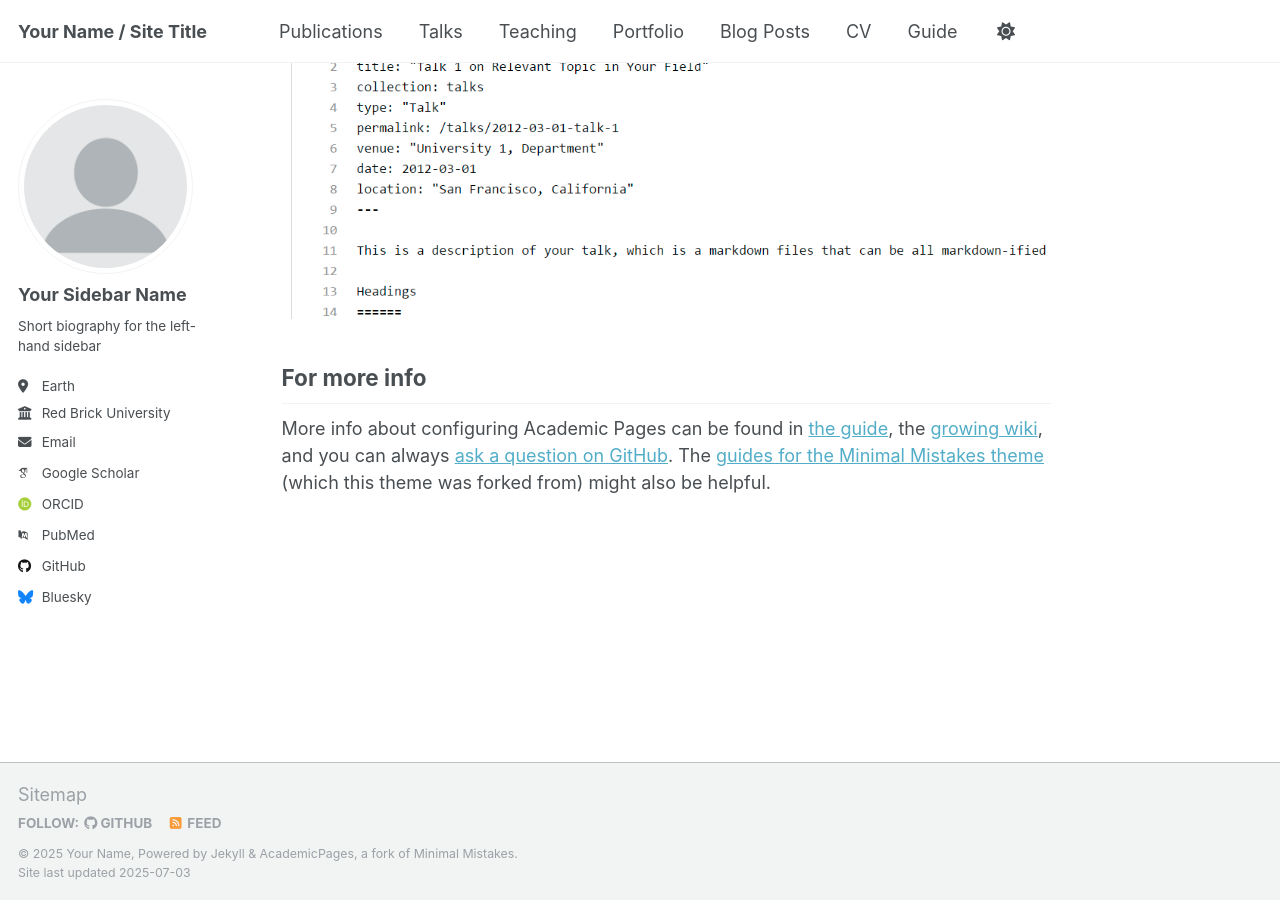
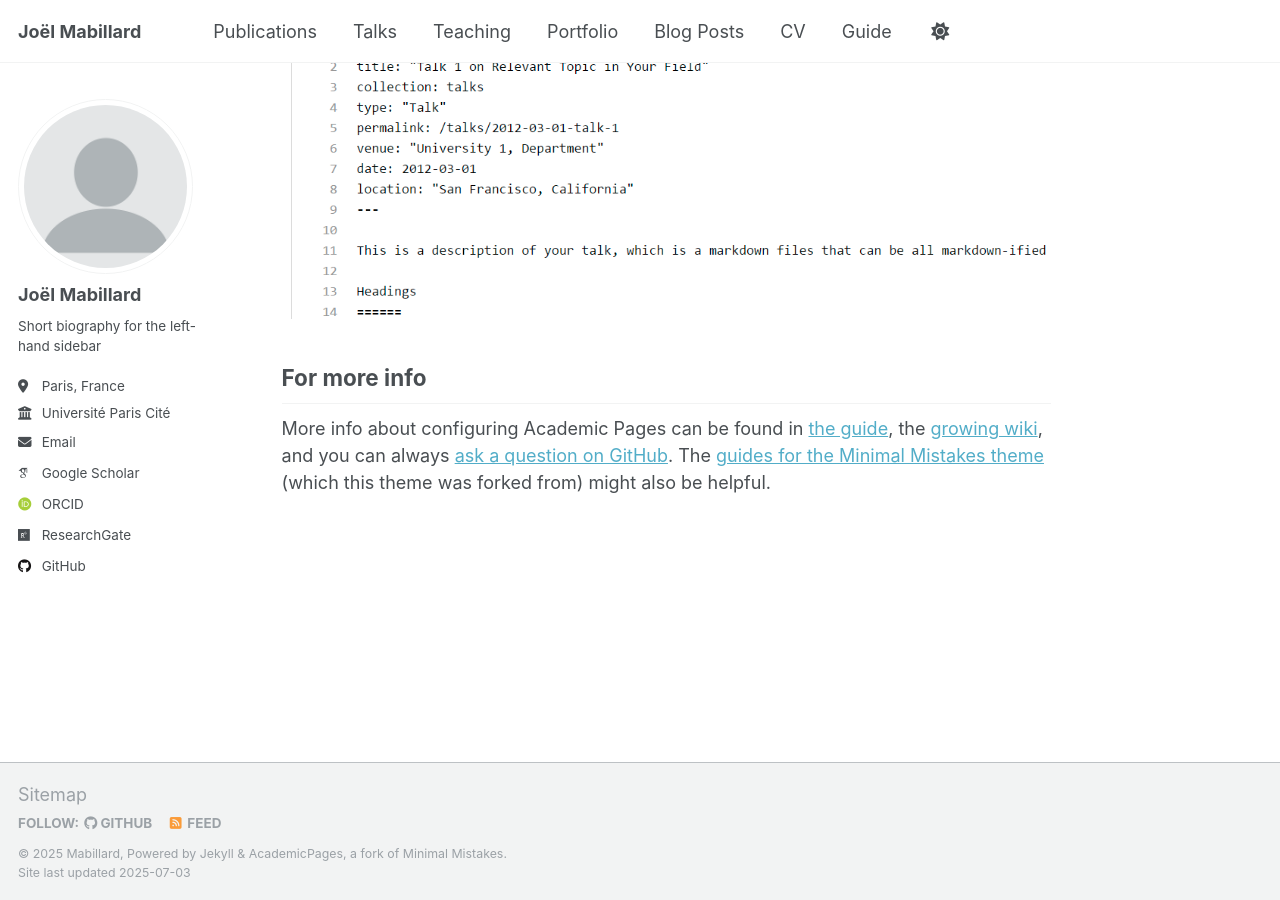
Before and after one commit to joelmabillard/joelmabillard.github.io, a Jekyll site: the page built from _pages/about.md, in a window 1280 px wide and 900 px high, scrolled down 2880 px. Built offline with Jekyll 4.4.1, drawn with Linux system fonts in a browser that asks for light colours; some web fonts are replaced; a script that is not in the unit is left out.

Commit message:
Update _config.yml

```diff
--- a/_config.yml
+++ b/_config.yml
@@ -9,13 +9,13 @@
 # Basic Site Settings
 locale                   : "en-US"
 site_theme               : "default"
-title                    : "Your Name / Site Title"
+title                    : "Joël Mabillard"
 title_separator          : "-"
-name                     : &name "Your Name"
-description              : &description "personal description"
-url                      : https://academicpages.github.io # the base hostname & protocol for your site e.g. "https://[your GitHub username].github.io" or if you already have some other page hosted on Github then use "https://[your GitHub username].github.io/[Your Repo Name]"
+name                     : &name "Mabillard"
+description              : &description "Lecturer in physics (Maître de conférences)"
+url                      : https://joelmabillard.github.io # the base hostname & protocol for your site e.g. "https://[your GitHub username].github.io" or if you already have some other page hosted on Github then use "https://[your GitHub username].github.io/[Your Repo Name]"
 baseurl                  : "" # the subpath of your site, e.g. "/blog"
-repository               : "academicpages/academicpages.github.io"
+repository               : "joelmabillard/joelmabillard.github.io"
 
 # Site Author - The following control what appear as part of the author content on the side bar.
 #               If a field is blank the icon and link will not appear, otherwise it will be shown.
@@ -23,36 +23,36 @@ repository               : "academicpages/academicpages.github.io"
 author:
   # Biographic information
   avatar           : "profile.png"
-  name             : "Your Sidebar Name"
+  name             : "Joël Mabillard"
   pronouns         : # example: "she/her"
   bio              : "Short biography for the left-hand sidebar"
-  location         : "Earth"
-  employer         : "Red Brick University"
+  location         : "Paris, France"
+  employer         : "Université Paris Cité"
   uri              : # URL
-  email            : "none@example.org"
+  email            : "joel.mabillard@u-paris.fr"
 
   # Academic websites
   academia         : # URL
   arxiv            : # URL - Update with the correct link to your profile
-  googlescholar    : "https://scholar.google.com/citations?user=PS_CX0AAAAAJ"
+  googlescholar    : "https://scholar.google.com/citations?user=G4jsJB0AAAAJ&hl=fr"
   impactstory      : # URL
-  orcid            : "http://orcid.org/yourorcidurl"
+  orcid            : "https://orcid.org/0000-0001-6810-3709"
   semantic         : # URL
-  pubmed           : "https://www.ncbi.nlm.nih.gov/pubmed/?term=john+snow"
-  researchgate     : # URL
+  pubmed           : # URL
+  researchgate     : "https://www.researchgate.net/profile/Joel-Mabillard"
   scopus           : # URL
 
   # Repositories and software development
   bitbucket        : # Username - Update with your username on the site
   codepen          : # Username
   dribbble         : # Username
-  github           : "academicpages"
+  github           : "jo-mab"
   kaggle           : # Username
   stackoverflow    : # User number or user number and name (i.e., use "1" or "1/jeff-atwood")
 
   # Social media
   artstation       : # Username
-  bluesky          : "bsky.app" # Replace this with you Bluesky username
+  bluesky          : # Replace this with you Bluesky username
   facebook         : # Username
   flickr           : # Username
   foursquare       : # Username
```
